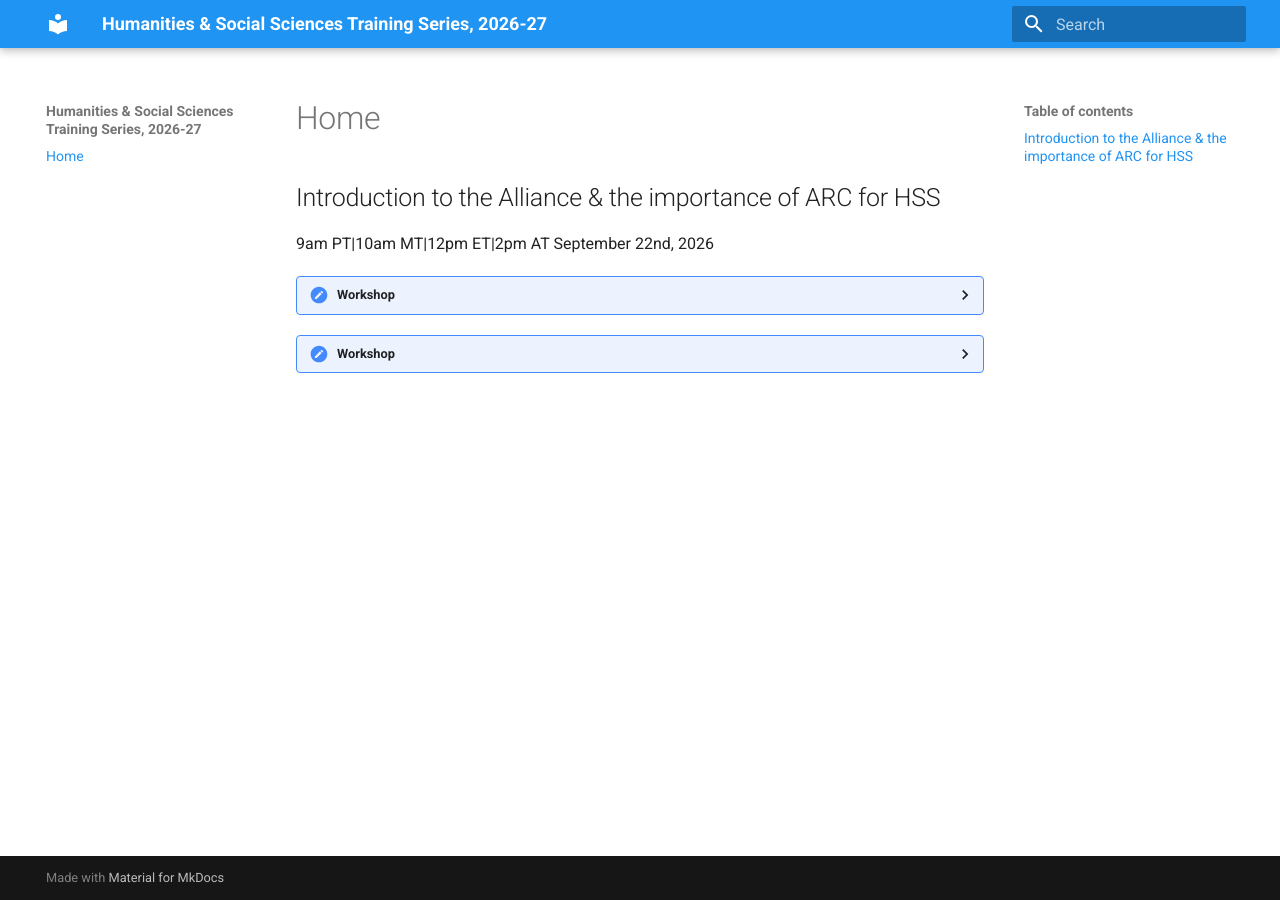
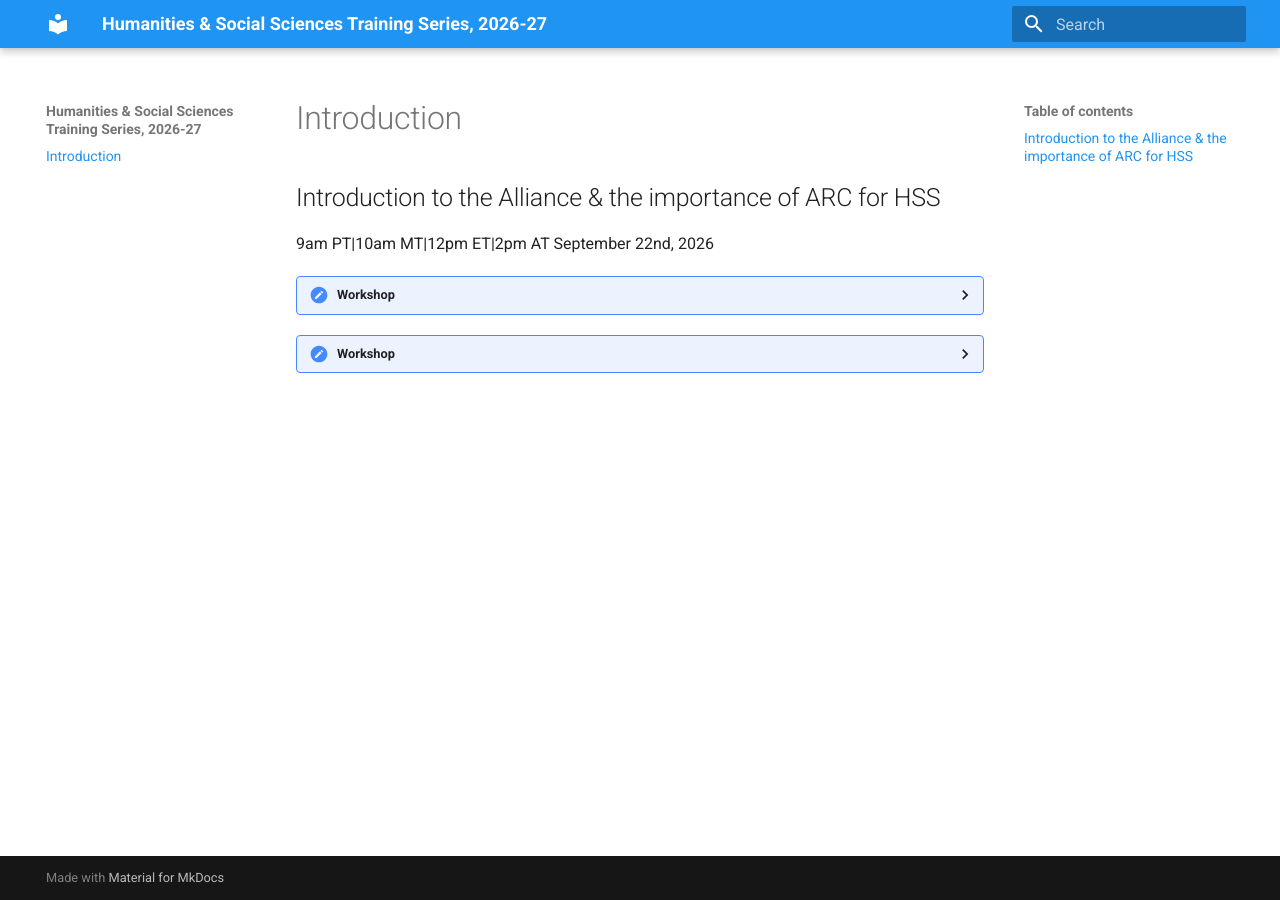
Before and after one commit to hss-nt/2026_training_series, an MkDocs documentation site: the page built from docs/index.md, in a window 1280 px wide. Built offline with MkDocs 1.6.1 and Material for MkDocs 9.7.7, drawn with Linux system fonts in a browser that asks for light colours; some of the changed lines change nothing that is shown.

Commit message:
updating the nav

```diff
--- a/mkdocs.yml
+++ b/mkdocs.yml
@@ -31,8 +31,8 @@ markdown_extensions:
       emoji_index: !!python/name:material.extensions.emoji.twemoji
       emoji_generator: !!python/name:material.extensions.emoji.to_svg
 
-# nav:
-#   - Introduction: index.md
+nav:
+  - Introduction: index.md
 #   - Land Acknowledgement: land_acknowledgement.markdown
 #   - Getting Started:
 #     - HPC Crashcourse: terminal.md
```
